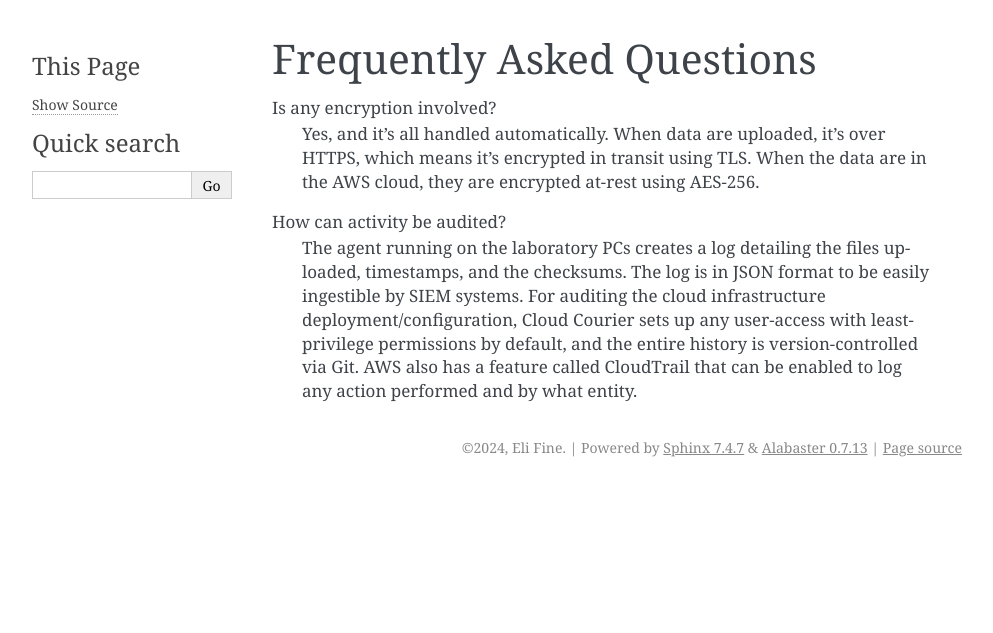
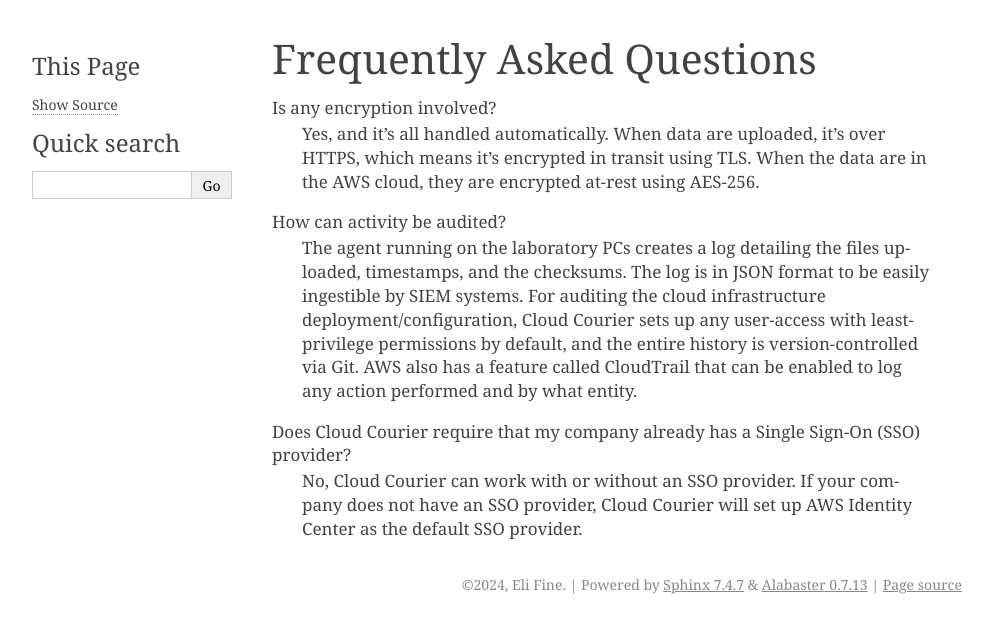
Before and after one commit to LabAutomationAndScreening/cloud-courier, a Sphinx documentation site: the page built from docs/faq.rst, in a window 1280 px wide. Shown: the top 633 px of the page, without its empty margins (148-1141 px from the left). Built offline with Sphinx 7.4.7, drawn with Linux system fonts in a browser that asks for light colours.

Commit message:
SSO clarifiaciotn

```diff
--- a/docs/end-user-gui-access.rst
+++ b/docs/end-user-gui-access.rst
@@ -12,7 +12,7 @@ It doesn't require any VPN or rely on a stable internet connection to the lab. I
   :width: 300
   :alt: Alternative text
 
-2. If you haven't authenticated with your SSO provider recently, it will automatically open an internet browser window to the sign-in page (if you have recently authenticated, it will skip directly to step 4). This example uses AWS Identity Center for the SSO in this example, but your SSO provider may be Okta, Google, Microsoft, etc.
+2. If you haven't authenticated with your SSO provider recently, it will automatically open an internet browser window to the sign-in page (if you have recently authenticated, it will skip directly to step 4). This example uses AWS Identity Center for the SSO  (which is the default sign-on provider that Cloud Courier will configure if your company does not already have an SSO provider), but your SSO provider may be Okta, Google, Microsoft, etc.
 
 .. image:: images/end-user-boot-up/aws-username.png
   :width: 400
--- a/docs/faq.rst
+++ b/docs/faq.rst
@@ -11,3 +11,6 @@ Is any encryption involved?
 How can activity be audited?
     The agent running on the laboratory PCs creates a log detailing the files uploaded, timestamps, and the checksums. The log is in JSON format to be easily ingestible by SIEM systems.
     For auditing the cloud infrastructure deployment/configuration, Cloud Courier sets up any user-access with least-privilege permissions by default, and the entire history is version-controlled via Git. AWS also has a feature called CloudTrail that can be enabled to log any action performed and by what entity.
+
+Does Cloud Courier require that my company already has a Single Sign-On (SSO) provider?
+    No, Cloud Courier can work with or without an SSO provider. If your company does not have an SSO provider, Cloud Courier will set up AWS Identity Center as the default SSO provider.
```
